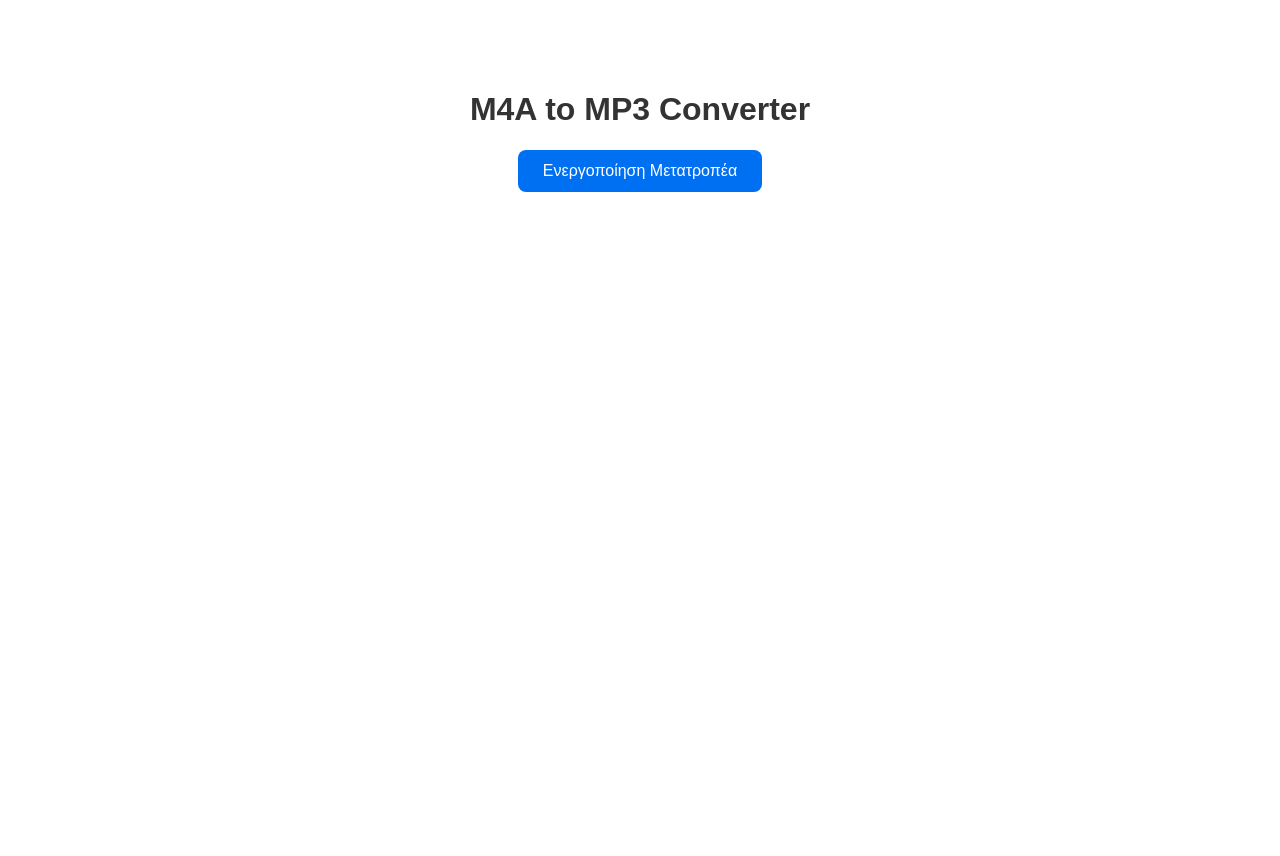
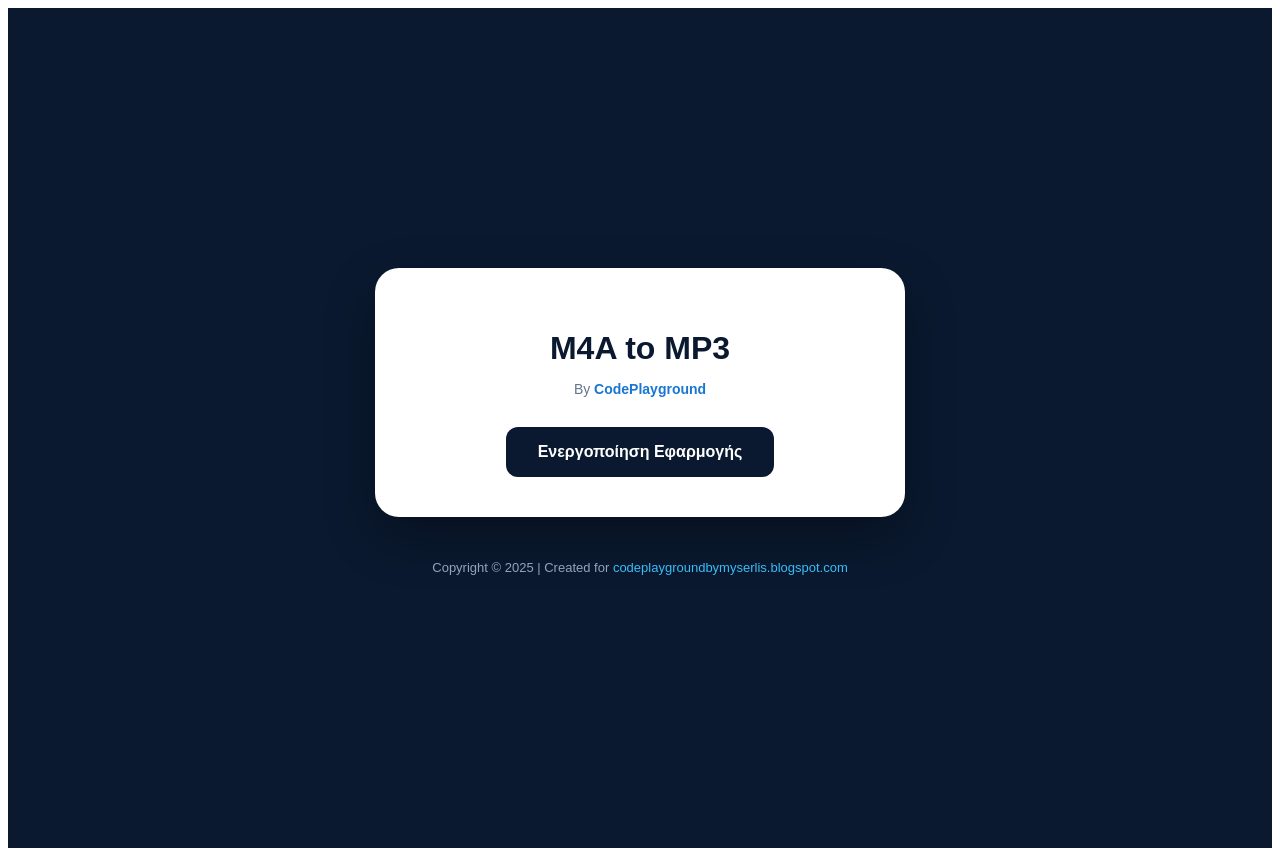
Before and after one commit to grxmis/m4a-to-mp3-converter, a Next.js app: page / in a window 1280 px wide. Before the commit the page ends 800 px from the top, so only its background shows below. Built offline with nearby package versions, Linux system fonts and the light colour scheme.

Commit message:
Add files via upload

```diff
--- a/pages/index.js
+++ b/pages/index.js
@@ -7,7 +7,7 @@ export default function Converter() {
   const [outputUrl, setOutputUrl] = useState(null);
   const [fileName, setFileName] = useState("");
   const ffmpegRef = useRef(null);
-  const fileInputRef = useRef(null); // Ref για να καθαρίζουμε το input αρχείου
+  const fileInputRef = useRef(null);
 
   const load = async () => {
     setLoading(true);
@@ -50,7 +50,6 @@ export default function Converter() {
       const url = URL.createObjectURL(new Blob([data.buffer], { type: 'audio/mp3' }));
       setOutputUrl(url);
 
-      // Καθαρισμός εσωτερικών αρχείων FFmpeg για εξοικονόμηση μνήμης
       await ffmpeg.deleteFile('input.m4a');
       await ffmpeg.deleteFile('output.mp3');
     } catch (err) {
@@ -60,65 +59,95 @@ export default function Converter() {
     }
   };
 
-  // Η συνάρτηση που επαναφέρει την εφαρμογή
   const resetConverter = () => {
     setOutputUrl(null);
     setFileName("");
     if (fileInputRef.current) {
-      fileInputRef.current.value = ""; // Καθαρίζει το όνομα του αρχείου από το κουμπί
+      fileInputRef.current.value = "";
     }
   };
 
   return (
-    <div style={{ textAlign: 'center', marginTop: '50px', fontFamily: 'sans-serif', padding: '20px' }}>
-      <h1 style={{ color: '#333' }}>M4A to MP3 Converter</h1>
+    <div style={{
+      backgroundColor: '#0a192f',
+      minHeight: '100vh',
+      display: 'flex',
+      flexDirection: 'column',
+      alignItems: 'center',
+      justifyContent: 'center',
+      fontFamily: 'sans-serif',
+      margin: 0,
+      padding: '20px'
+    }}>
+      <div style={{
+        backgroundColor: '#ffffff',
+        padding: '40px',
+        borderRadius: '24px',
+        boxShadow: '0 20px 50px rgba(0,0,0,0.3)',
+        textAlign: 'center',
+        maxWidth: '450px',
+        width: '100%'
+      }}>
+        <h1 style={{ color: '#0a192f', marginBottom: '10px', fontWeight: '800' }}>M4A to MP3</h1>
+        <p style={{ color: '#64748b', marginBottom: '30px', fontSize: '14px' }}>
+          By <a href="https://codeplaygroundbymyserlis.blogspot.com" target="_blank" rel="noopener noreferrer" style={{ color: '#1976d2', textDecoration: 'none', fontWeight: 'bold' }}>CodePlayground</a>
+        </p>
 
         {!loaded ? (
-        <button onClick={load} disabled={loading} style={{ padding: '12px 25px', fontSize: '16px', cursor: 'pointer', borderRadius: '8px', border: 'none', background: '#0070f3', color: 'white' }}>
-          {loading ? 'Φόρτωση...' : 'Ενεργοποίηση Μετατροπέα'}
+          <button onClick={load} disabled={loading} style={{
+            padding: '16px 32px',
+            fontSize: '16px',
+            cursor: 'pointer',
+            borderRadius: '12px',
+            border: 'none',
+            background: '#0a192f',
+            color: 'white',
+            fontWeight: 'bold'
+          }}>
+            {loading ? 'Περιμένετε...' : 'Ενεργοποίηση Εφαρμογής'}
           </button>
         ) : (
-        <div style={{ background: '#f9f9f9', padding: '30px', borderRadius: '15px', display: 'inline-block' }}>
+          <div>
             {!outputUrl && !processing && (
-            <>
-              <p>Επιλέξτε το αρχείο .m4a για μετατροπή:</p>
+              <div style={{ border: '2px dashed #cbd5e1', padding: '30px 20px', borderRadius: '16px', backgroundColor: '#f8fafc' }}>
+                <p style={{ marginBottom: '15px', color: '#333' }}>Επιλέξτε αρχείο .m4a:</p>
                 <input
                   type="file"
                   accept=".m4a"
                   ref={fileInputRef}
                   onChange={(e) => e.target.files[0] && convert(e.target.files[0])}
+                  style={{ cursor: 'pointer' }}
                 />
-            </>
+              </div>
             )}
 
             {processing && (
               <div style={{ margin: '20px' }}>
-              <p>⏳ Μετατροπή: <strong>{fileName}</strong></p>
-              <p>Παρακαλώ περιμένετε...</p>
+                <div className="spinner"></div>
+                <p style={{ color: '#0a192f', fontWeight: '600' }}>Μετατροπή...</p>
+                <p style={{ fontSize: '12px', color: '#64748b' }}>{fileName}</p>
               </div>
             )}
 
             {outputUrl && (
               <div style={{ marginTop: '10px' }}>
-              <h3 style={{ color: 'green' }}>✓ Ολοκληρώθηκε!</h3>
-              <audio src={outputUrl} controls style={{ marginBottom: '20px' }} />
-              <br/>
-              <div style={{ display: 'flex', gap: '10px', justifyContent: 'center' }}>
+                <div style={{ padding: '15px', backgroundColor: '#f0fdf4', borderRadius: '12px', marginBottom: '20px' }}>
+                  <h3 style={{ color: '#166534', margin: '0 0 10px 0' }}>✓ Ολοκληρώθηκε!</h3>
+                  <audio src={outputUrl} controls style={{ width: '100%' }} />
+                </div>
+
+                <div style={{ display: 'flex', flexDirection: 'column', gap: '10px' }}>
                   <a
                     href={outputUrl}
                     download={fileName.replace('.m4a', '.mp3')}
-                  onClick={() => {
-                    // Προαιρετικά: Μπορείς να καλέσεις το reset αυτόματα μετά από 2 δευτερόλεπτα
-                    setTimeout(resetConverter, 2000);
-                  }}
-                  style={{ padding: '12px 20px', background: '#28a745', color: 'white', textDecoration: 'none', borderRadius: '5px', fontWeight: 'bold' }}
+                    onClick={() => setTimeout(resetConverter, 3000)}
+                    style={{ padding: '14px', background: '#166534', color: 'white', textDecoration: 'none', borderRadius: '10px', fontWeight: 'bold' }}
                   >
                     Download MP3
                   </a>
-
                   <button
                     onClick={resetConverter}
-                  style={{ padding: '12px 20px', background: '#6c757d', color: 'white', border: 'none', borderRadius: '5px', cursor: 'pointer' }}
+                    style={{ padding: '12px', background: 'transparent', color: '#64748b', border: '1px solid #cbd5e1', borderRadius: '10px', cursor: 'pointer' }}
                   >
                     Νέα Μετατροπή
                   </button>
@@ -128,5 +157,23 @@ export default function Converter() {
           </div>
         )}
       </div>
+
+      <footer style={{ marginTop: '30px', color: '#94a3b8', fontSize: '13px', textAlign: 'center' }}>
+        <p>Copyright © 2025 | Created for <a href="https://codeplaygroundbymyserlis.blogspot.com" target="_blank" rel="noopener noreferrer" style={{ color: '#38bdf8', textDecoration: 'none' }}>codeplaygroundbymyserlis.blogspot.com</a></p>
+      </footer>
+
+      <style jsx>{`
+        .spinner {
+          border: 4px solid #f1f5f9;
+          border-top: 4px solid #0a192f;
+          border-radius: 50%;
+          width: 40px;
+          height: 40px;
+          animation: spin 1s linear infinite;
+          margin: 0 auto 15px;
+        }
+        @keyframes spin { 0% { transform: rotate(0deg); } 100% { transform: rotate(360deg); } }
+      `}</style>
+    </div>
   );
 }
```
Lines whose indentation alone changed are shown as unchanged.
